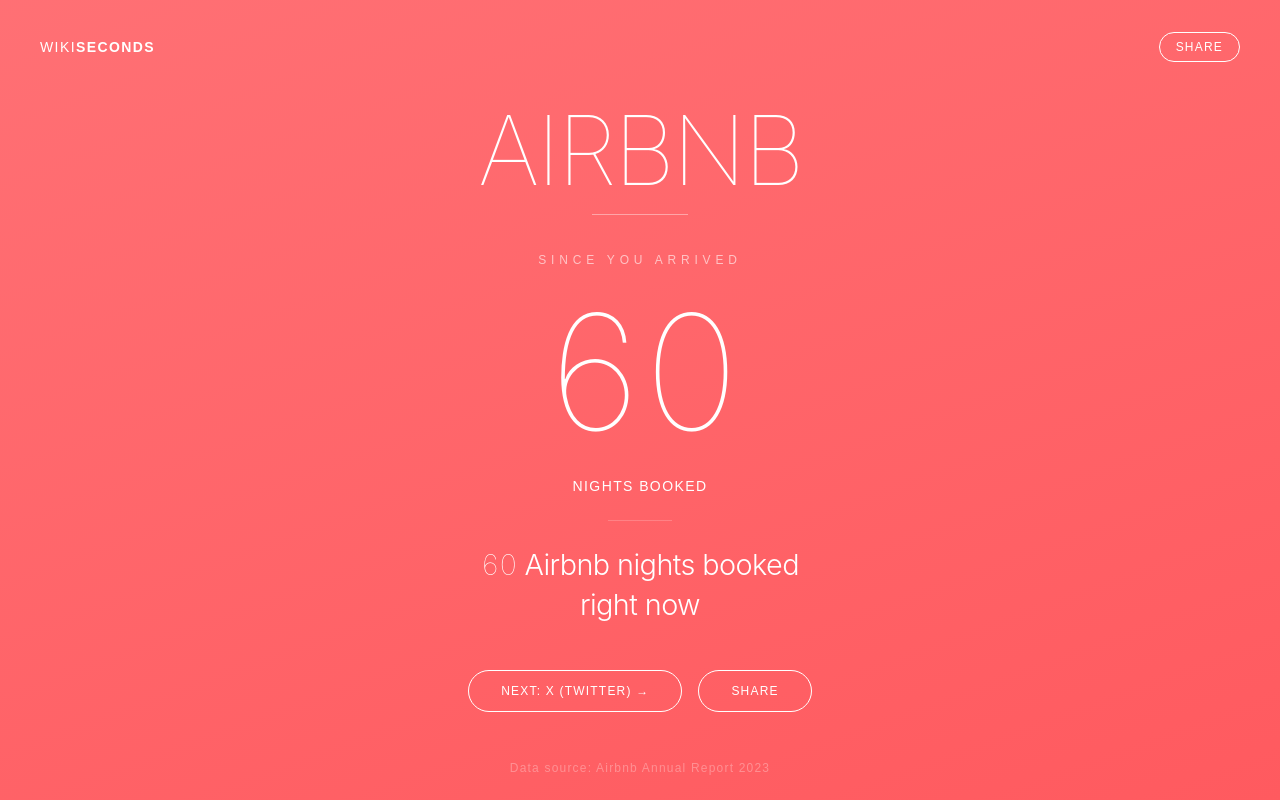
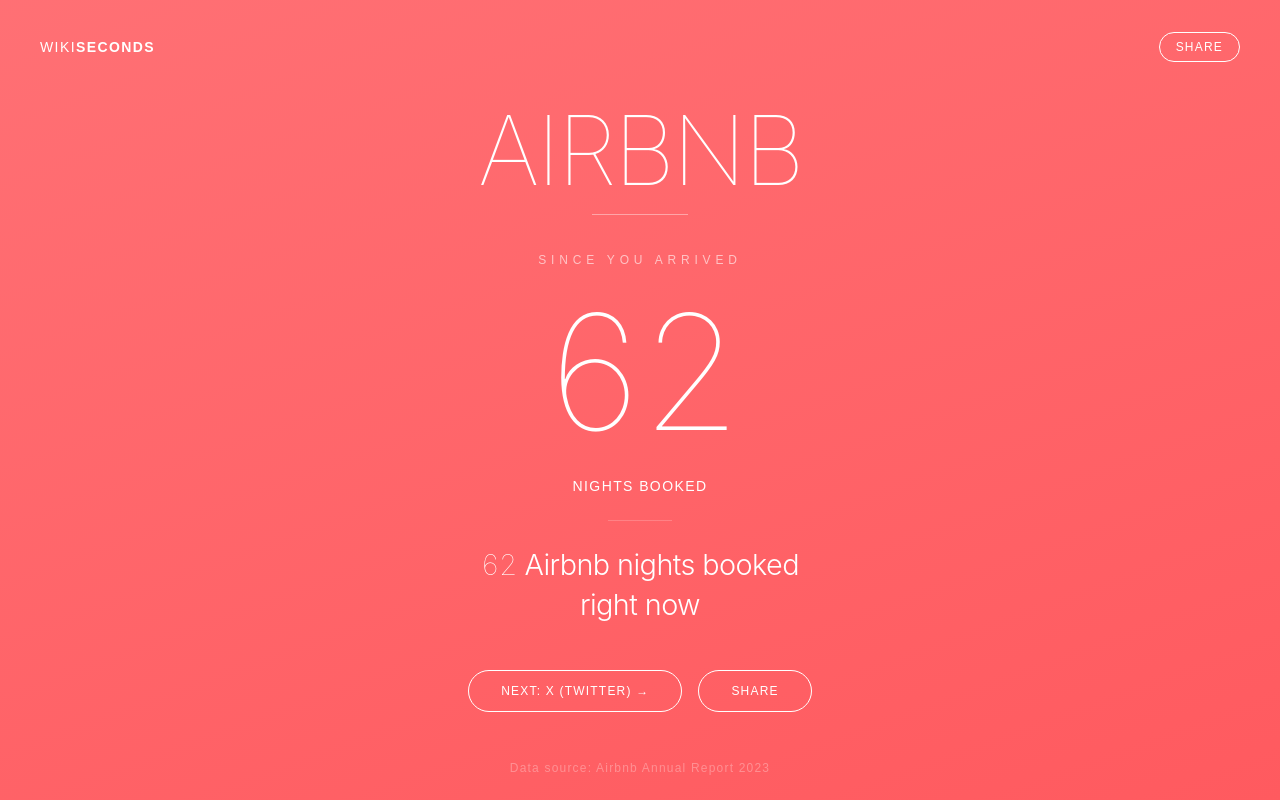
Before and after one commit to graciadavid/onesecond, a Next.js app: page /brands/how-many-airbnb-nights-booked-per-second in a window 1280 px wide. Built offline with nearby package versions, Linux system fonts and the light colour scheme.

Commit message:
fade effect on counter update

```diff
--- a/app/[category]/[seoSlug]/page.tsx
+++ b/app/[category]/[seoSlug]/page.tsx
@@ -20,6 +20,7 @@
  const brand = brands.find(b => b.seoSlug === seoSlug && b.category === category)
  const [copied, setCopied] = useState(false)
  const [elapsed, setElapsed] = useState(0)
+  const [visible, setVisible] = useState(true)
  const [swiping, setSwiping] = useState(false)
  const startRef = useRef(Date.now())
  const touchStartY = useRef(0)
@@ -27,7 +28,11 @@
 
  useEffect(() => {
    const interval = setInterval(() => {
-     setElapsed((Date.now() - startRef.current) / 1000)
+     setVisible(false)
+      setTimeout(() => {
+        setElapsed((Date.now() - startRef.current) / 1000)
+        setVisible(true)
+      }, 200)
    }, 500)
    return () => clearInterval(interval)
  }, [])
@@ -108,8 +113,8 @@
      {/* Since you arrived */}
      <section className="flex-1 flex flex-col items-center justify-center px-8 text-center gap-6">
        <p className="text-xs tracking-[0.4em] uppercase" style={{ color: tc, opacity: 0.6 }}>Since you arrived</p>
-       <p className="tabular-nums font-thin leading-none transition-all duration-500"
-         style={{ fontSize: "clamp(4rem, 18vw, 10rem)", fontFamily: "-apple-system, 'SF Pro Display', BlinkMacSystemFont, sans-serif", letterSpacing: "-0.04em", color: tc }}>
+       <p className="tabular-nums font-thin leading-none"
+         style={{ fontSize: "clamp(4rem, 18vw, 10rem)", opacity: visible ? 1 : 0, transition: "opacity 0.3s ease", fontFamily: "-apple-system, 'SF Pro Display', BlinkMacSystemFont, sans-serif", letterSpacing: "-0.04em", color: tc }}>
          {fromEntry.toLocaleString("en-US")}
        </p>
        <p className="text-sm font-light tracking-widest uppercase" style={{ color: tc }}>{brand.unit}</p>
```
